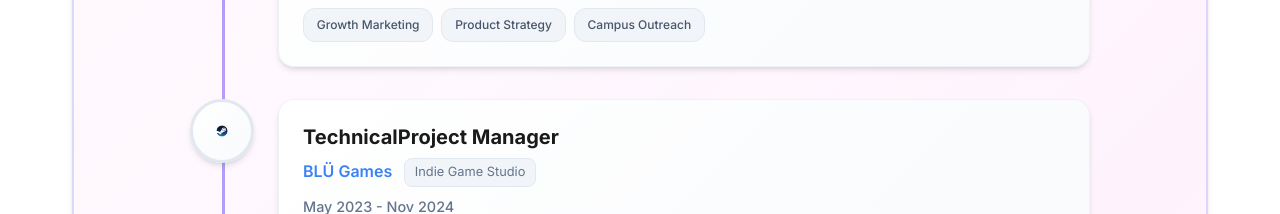
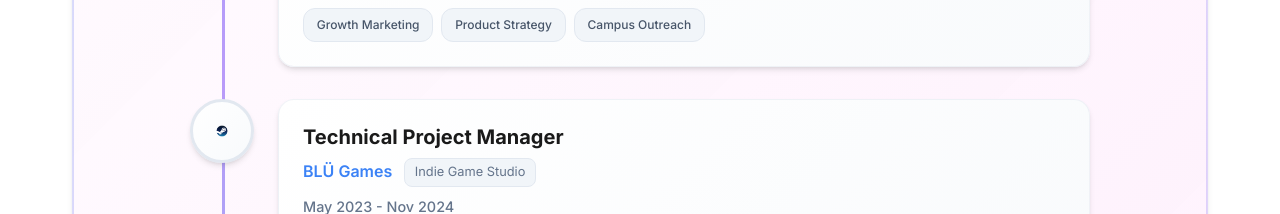
Before and after one commit to jahidhasanlinix/personal_website, a Next.js app: page / in a window 1280 px wide. Shown: the part 2940-3154 px from the top of the page. Built offline with nearby package versions, Linux system fonts and the light colour scheme.

Commit message:
space fix

```diff
--- a/src/app/page.tsx
+++ b/src/app/page.tsx
@@ -413,7 +413,7 @@ export default function Home() {
                 <div className="experience-card">
                   <div className="experience-header">
                     <div className="experience-title-section">
-                      <h3 className="experience-title">TechnicalProject Manager</h3>
+                      <h3 className="experience-title">Technical Project Manager</h3>
                     </div>
                     <div className="experience-company-section">
                       <a href="https://store.steampowered.com/app/2504810/Arcane_Arena/" target="_blank" rel="noopener noreferrer" className="experience-company">
```
